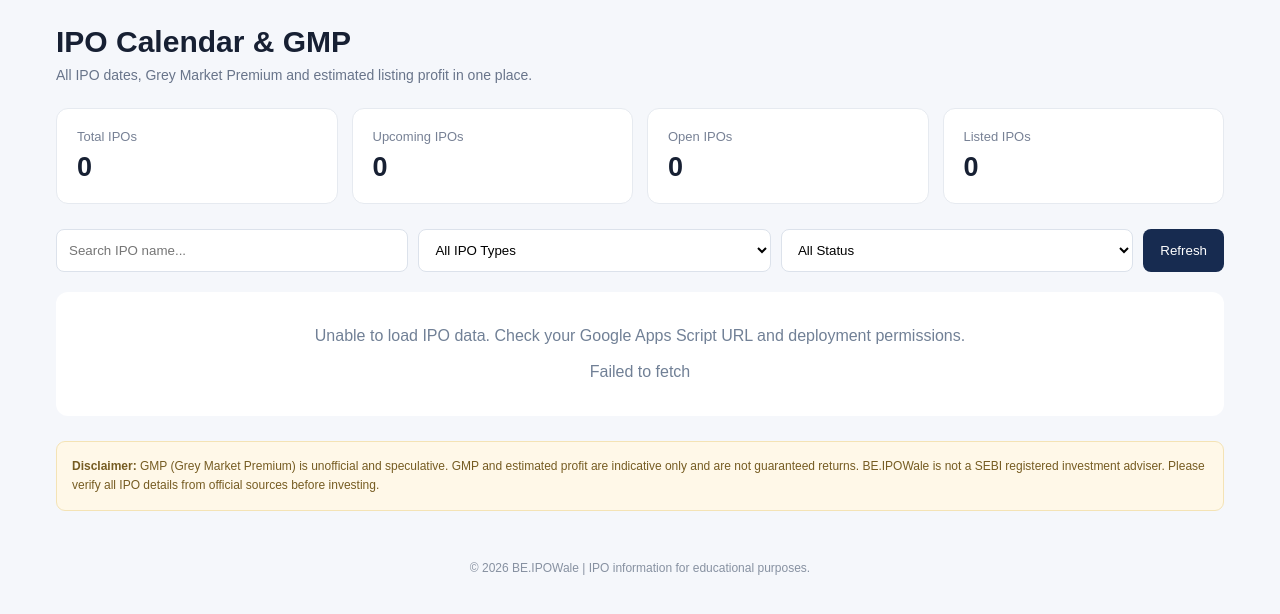
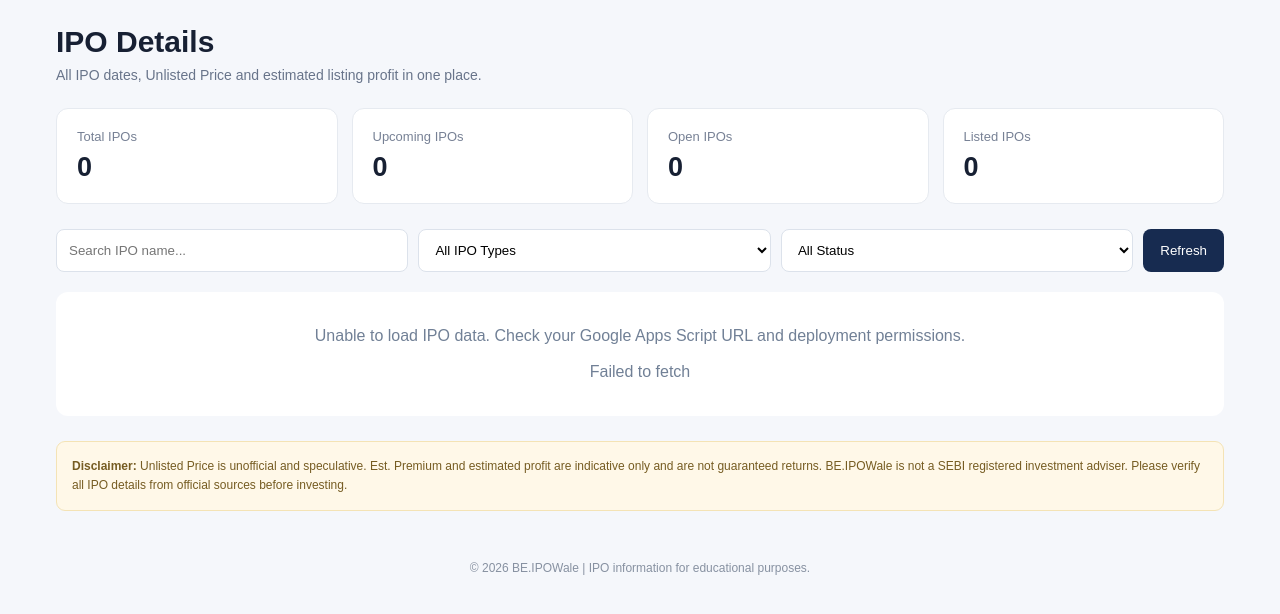
Before and after one commit to beipowaleofficial26/WEBSITE-BE-IPOWALE, a Flask app: page /gmp in a window 1280 px wide. Shown: the part 67-681 px from the top of the page. Run offline with Flask 3, Linux system fonts and the light colour scheme.

Commit message:
Update gmp.html

```diff
--- a/templates/gmp.html
+++ b/templates/gmp.html
@@ -4,8 +4,8 @@
 <head>
 <meta charset="UTF-8">
 <meta name="viewport" content="width=device-width, initial-scale=1.0">
-<title>IPO Calendar & GMP | BE.IPOWale</title>
-<meta name="description" content="Track IPO opening dates, closing dates, allotment dates, listing dates, GMP and estimated profit per lot.">
+<title>IPO Details & Unlisted Price | BE.IPOWale</title>
+<meta name="description" content="Track IPO opening dates, closing dates, allotment dates, listing dates, Unlisted Premium and estimated profit per lot.">
 <style>
 *{box-sizing:border-box;margin:0;padding:0}
 body{font-family:Arial,sans-serif;background:#f5f7fb;color:#172033}
@@ -59,8 +59,8 @@ header a{color:white;text-decoration:none}
 <div class="container">
 
 <section class="hero">
-<h1>IPO Calendar & GMP</h1>
-<p>All IPO dates, Grey Market Premium and estimated listing profit in one place.</p>
+<h1>IPO Details</h1>
+<p>All IPO dates, Unlisted Price and estimated listing profit in one place.</p>
 </section>
 
 <section class="stats">
@@ -92,7 +92,7 @@ header a{color:white;text-decoration:none}
 </div>
 
 <div class="disclaimer">
-<strong>Disclaimer:</strong> GMP (Grey Market Premium) is unofficial and speculative. GMP and estimated profit are indicative only and are not guaranteed returns. BE.IPOWale is not a SEBI registered investment adviser. Please verify all IPO details from official sources before investing.
+<strong>Disclaimer:</strong> Unlisted Price is unofficial and speculative. Est. Premium and estimated profit are indicative only and are not guaranteed returns. BE.IPOWale is not a SEBI registered investment adviser. Please verify all IPO details from official sources before investing.
 </div>
 
 </div>
@@ -104,7 +104,7 @@ header a{color:white;text-decoration:none}
 
 <script>
 // REPLACE THIS WITH YOUR GOOGLE APPS SCRIPT WEB APP URL
-const API_URL = "https://script.google.com/macros/s/AKfycbzprmjkh8vwLqa4Nl8KfaO6HyMxWuD6pZu9a-wWTEfY-xh2FP6uuS91vDgmICBsN4u9/exec";
+const API_URL = "https://script.google.com/macros/s/AKfycbx3z6aj64eVx8NhgmDgKGEPap5tAOpXGBqv6QXD1iMmB2FJpt6lpTFXGK2kB4GJp8GC/exec";
 
 let allIPOs = [];
 
@@ -214,7 +214,7 @@ metric("Lot Size",lot ? lot.toLocaleString("en-IN")+" Shares" : "—",true);
 
 const price = document.createElement("div");
 price.className = "price";
-price.textContent = "GMP is unofficial and subject to change.";
+price.textContent = "Unlisted Gain is unofficial and subject to change.";
 
 card.append(head,dates,metrics,price);
 
```
